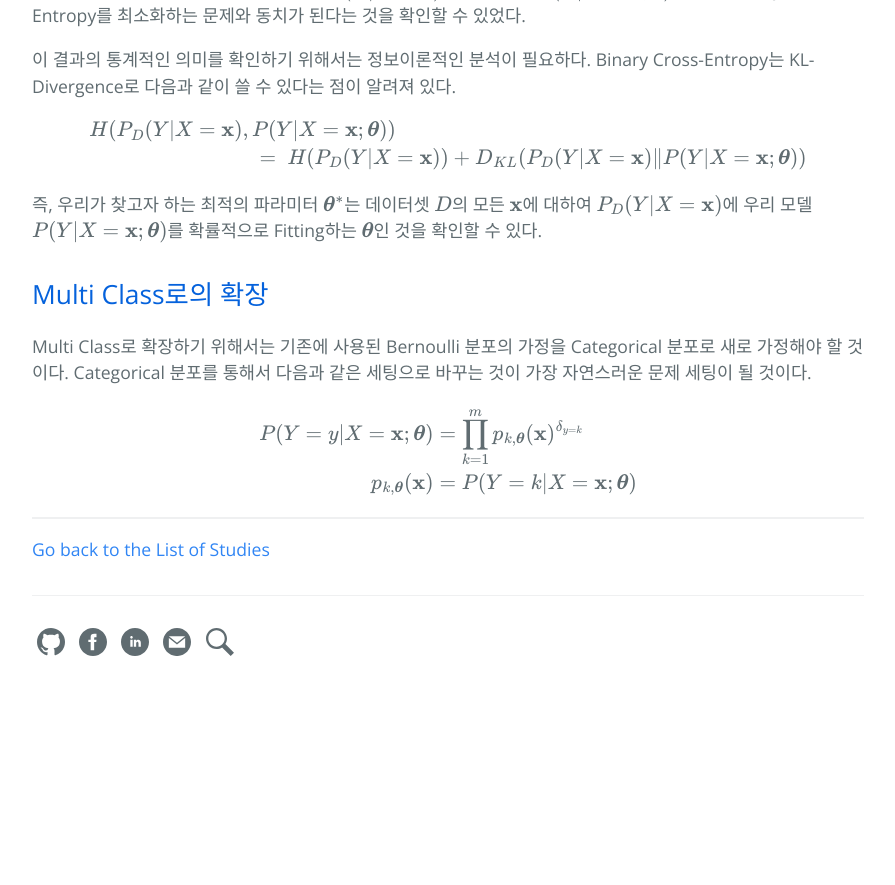
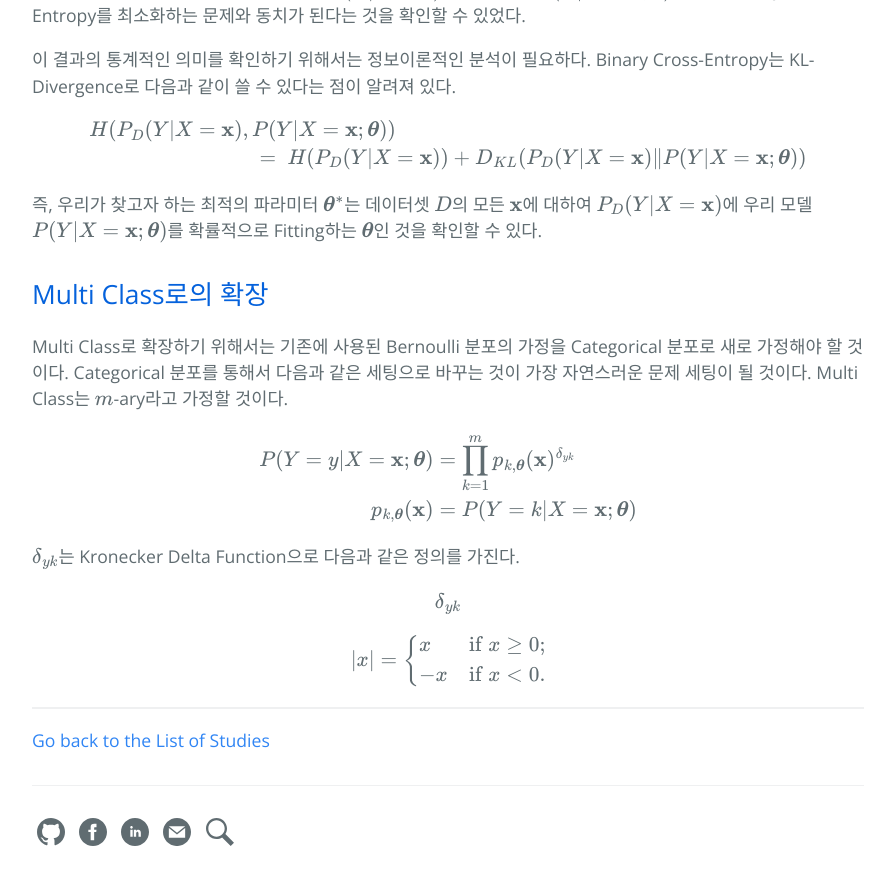
Before and after one commit to hcnoh/hcnoh.github.io, a Jekyll site: the page built from _posts/2019-06-03-cross-entropy.md, in a window 1280 px wide and 900 px high, scrolled down 3086 px. Shown: the top 885 px of the window, without its empty margins (192-1087 px from the left). Built offline with Jekyll 4.4.1, drawn with Linux system fonts in a browser that asks for light colours; formulas are drawn with MathJax 3; comment, search, counter and statistics services are not loaded; before the commit the page ends 3796 px from its top, so only the background shows below that.

Commit message:
Update 2019-06-03-cross-entropy.md

```diff
--- a/_posts/2019-06-03-cross-entropy.md
+++ b/_posts/2019-06-03-cross-entropy.md
@@ -129,13 +129,29 @@ $$
 즉, 우리가 찾고자 하는 최적의 파라미터 $$\boldsymbol{\theta}^*$$는 데이터셋 $$D$$의 모든 $$\mathbf{x}$$에 대하여 $$P_D(Y\vert X=\mathbf{x})$$에 우리 모델 $$P(Y\vert X=\mathbf{x} ; \boldsymbol{\theta})$$를 확률적으로 Fitting하는 $$\boldsymbol{\theta}$$인 것을 확인할 수 있다.
 
 ## Multi Class로의 확장
-Multi Class로 확장하기 위해서는 기존에 사용된 Bernoulli 분포의 가정을 Categorical 분포로 새로 가정해야 할 것이다. Categorical 분포를 통해서 다음과 같은 세팅으로 바꾸는 것이 가장 자연스러운 문제 세팅이 될 것이다.
+Multi Class로 확장하기 위해서는 기존에 사용된 Bernoulli 분포의 가정을 Categorical 분포로 새로 가정해야 할 것이다. Categorical 분포를 통해서 다음과 같은 세팅으로 바꾸는 것이 가장 자연스러운 문제 세팅이 될 것이다. Multi Class는 $$m$$-ary라고 가정할 것이다.
 
 $$
 \begin{align*}
 P(Y=y \vert X=\mathbf{x};\boldsymbol{\theta})
-& = \prod_{k=1}^m p_{k, \boldsymbol{\theta}}(\mathbf{x})^{\delta_{y=k}} \\
+& = \prod_{k=1}^m p_{k, \boldsymbol{\theta}}(\mathbf{x})^{\delta_{yk}} \\
 p_{k, \boldsymbol{\theta}}(\mathbf{x})
 & = P(Y=k\vert X=\mathbf{x};\boldsymbol{\theta})
 \end{align*}
 $$
+
+$$\delta_{yk}$$는 Kronecker Delta Function으로 다음과 같은 정의를 가진다.
+
+$$
+\begin{align*}
+\delta_{yk}
+\end{align*}
+$$
+
+$$
+\begin{align*}
+|x| = \left\{ \begin{array}{ll}
+x & \mbox{if $x \geq 0$};\\
+-x & \mbox{if $x < 0$}.\end{array} \right.
+\end{align*}
+$$
```
